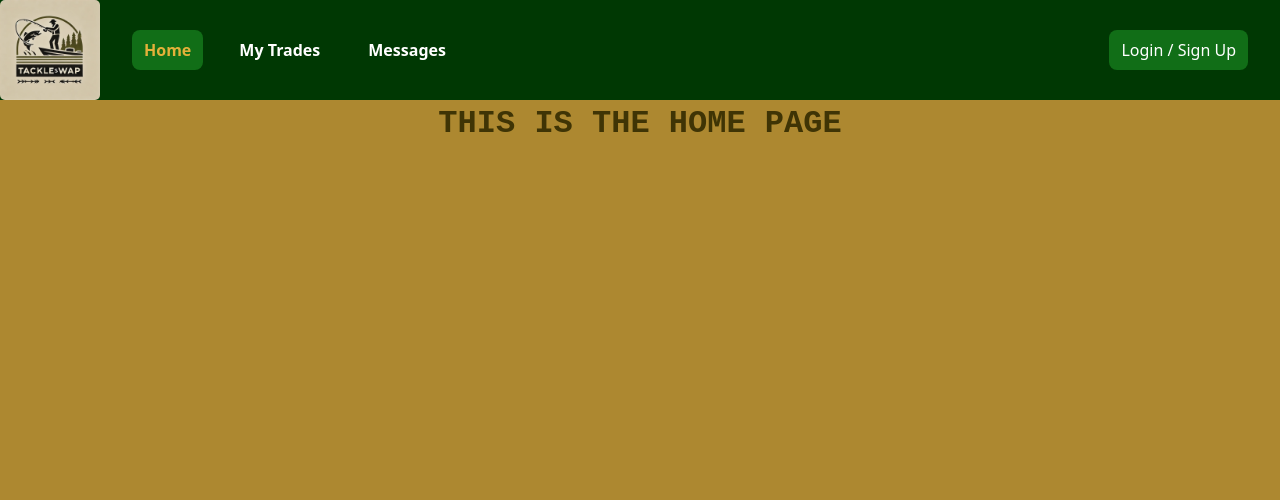
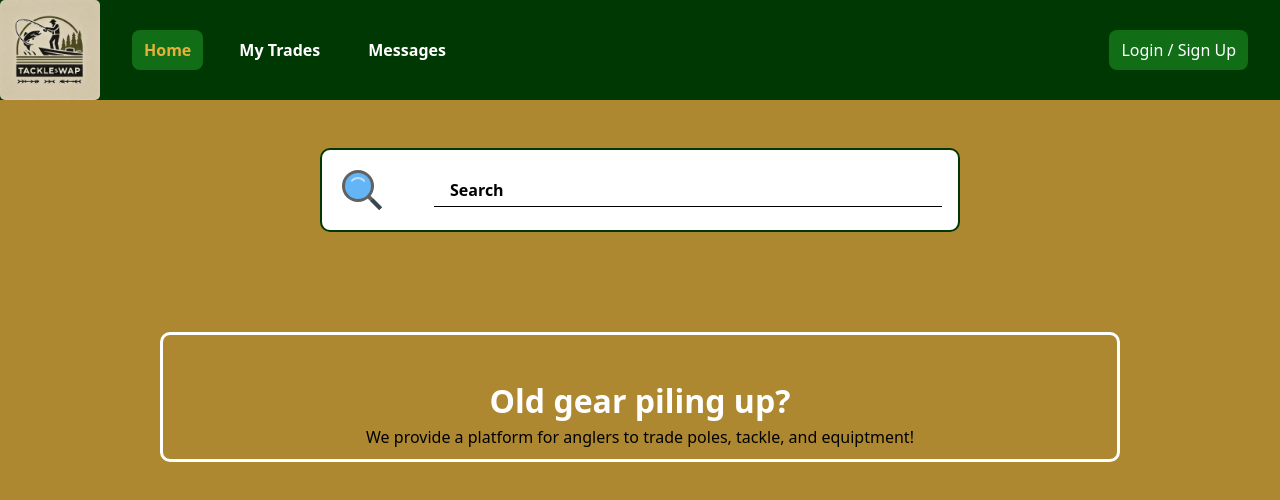
Before and after one commit to Bradley-Prokop/TackleSwap, a React (Vite) app: page / in a window 1280 px wide. Shown: the top 500 px of the page. Built offline with nearby package versions, Linux system fonts and the light colour scheme; no server answers.

Commit message:
home page touch up.

```diff
--- /dev/null
+++ b/src/components/search-bar/SearchBar.css
@@ -0,0 +1,27 @@
+.search-bar-main-container {
+  width: 100%;
+  display: flex;
+  justify-content: center;
+  align-items: center;
+  background-color: white;
+  border: 2px solid var(--primary-dark);
+  border-radius: 10px;
+  gap: 3rem;
+  padding: 1rem 1rem;
+}
+
+.search-bar-input {
+  width: 100%;
+  height: 1rem;
+  border: none;
+  border-radius: 0%;
+  border-bottom: 1px solid #000000;
+  outline: none;
+  color: black;
+  padding: 1rem 1rem;
+}
+
+.search-bar-input::placeholder {
+  color: black;
+  font-weight: bold;
+}
--- /dev/null
+++ b/src/components/search-bar/SearchBar.jsx
@@ -0,0 +1,11 @@
+import './SearchBar.css';
+import SearchBarImg from '../../assets/icons/search.svg';
+
+export default function SearchBar(){
+    return(
+        <div className="search-bar-main-container">
+            <img className='search-bar-icon' src={SearchBarImg} alt="Search bar icon" />
+            <input className='search-bar-input' type="text" placeholder='Search' />
+        </div>
+    );
+}
--- a/src/pages/views/Home.css
+++ b/src/pages/views/Home.css
@@ -1,6 +1,33 @@
-h1{
-    color: var(--text);
-    font-family: 'Courier New', Courier, monospace;
-    font-weight: bolder;
+.home-main-container{
+    display: flex;
+    flex-direction: column;
+    justify-content: center;
+    align-items: center;
+    gap: 100px;
+}
+
+.home-search-bar-container{
+    width: 50%;
+    margin-top: 3rem;
+}
+
+.home-hero{
+    width: 75%;
+    padding: 10px;
+    border-radius: 10px;
+    border: 3px solid white;
     text-align: center;
 }
+
+.home-hero-title{
+    margin-top: 2rem;
+    font-family: var(--text);
+    color: white;
+}
+
+.home-hero-subtitle{
+    color: var(--title);
+    font-family: var(--paragraph);
+    margin-top: 3rem;
+    margin-bottom: 2rem;
+}
--- a/src/pages/views/Home.jsx
+++ b/src/pages/views/Home.jsx
@@ -1,10 +1,20 @@
 import './Home.css';
+import SearchBar from '../../components/search-bar/SearchBar';
 
 export default function Home(){
 
     return(
         <div className='home-main-container'>
-            <h1>THIS IS THE HOME PAGE</h1>
+            <div className="home-search-bar-container">
+                <SearchBar></SearchBar>
+            </div>
+
+            <div className="home-hero">
+
+                <h1 className="home-hero-title">Old gear piling up?</h1>
+
+                <p className="home-hero-text">We provide a platform for anglers to trade poles, tackle, and equiptment!</p>
+            </div>
         </div>
     );
 
--- a/src/styles/variables.css
+++ b/src/styles/variables.css
@@ -13,7 +13,7 @@
     --background: #ad8830;
 
     /* Text */
-    --text: #3f3405;
+    --text: #33250c;
     --text-light: #e4b13a;
 
     /* Authform */
```
Also changed, not shown: src/assets/icons/search.svg (added).
